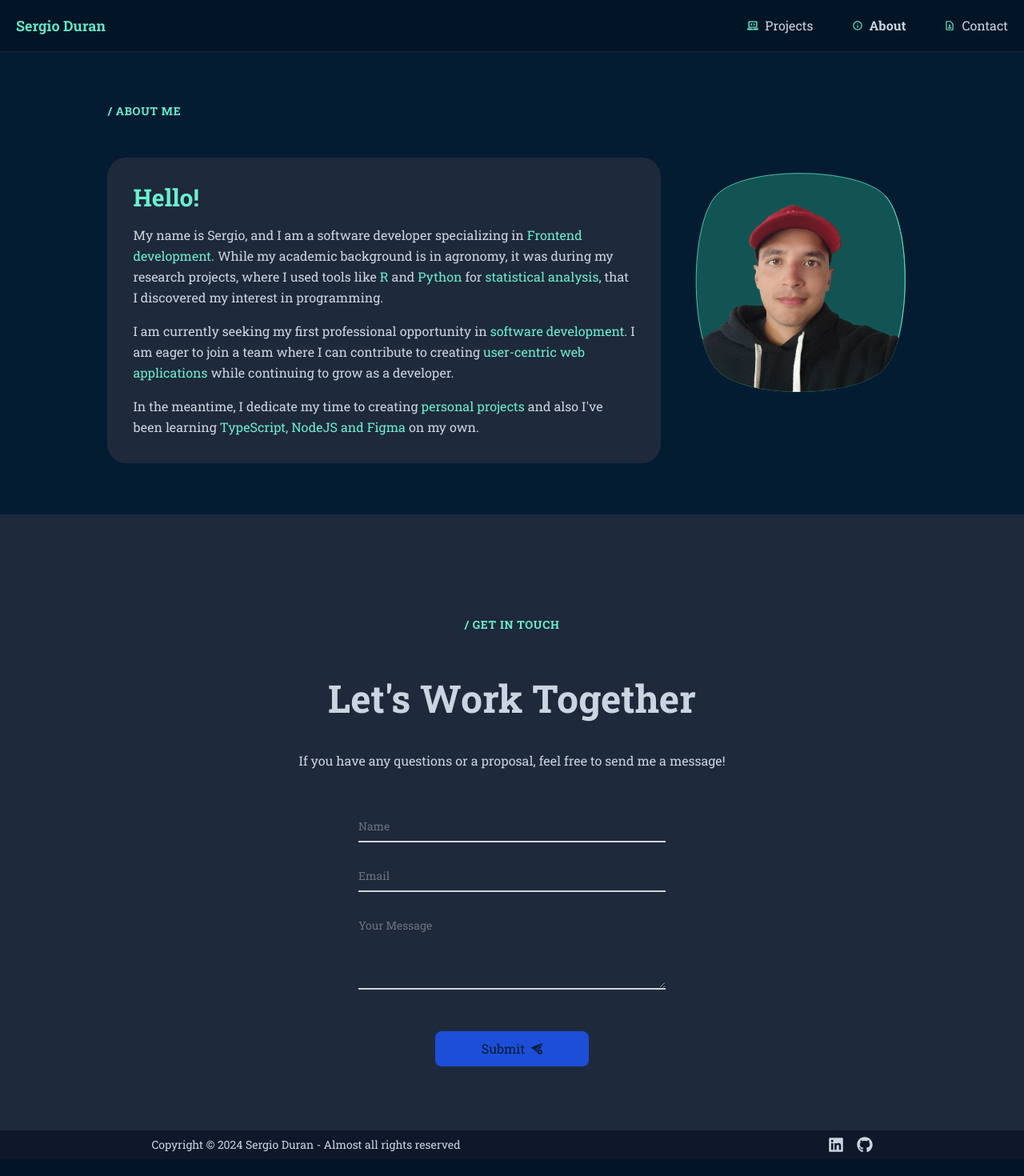
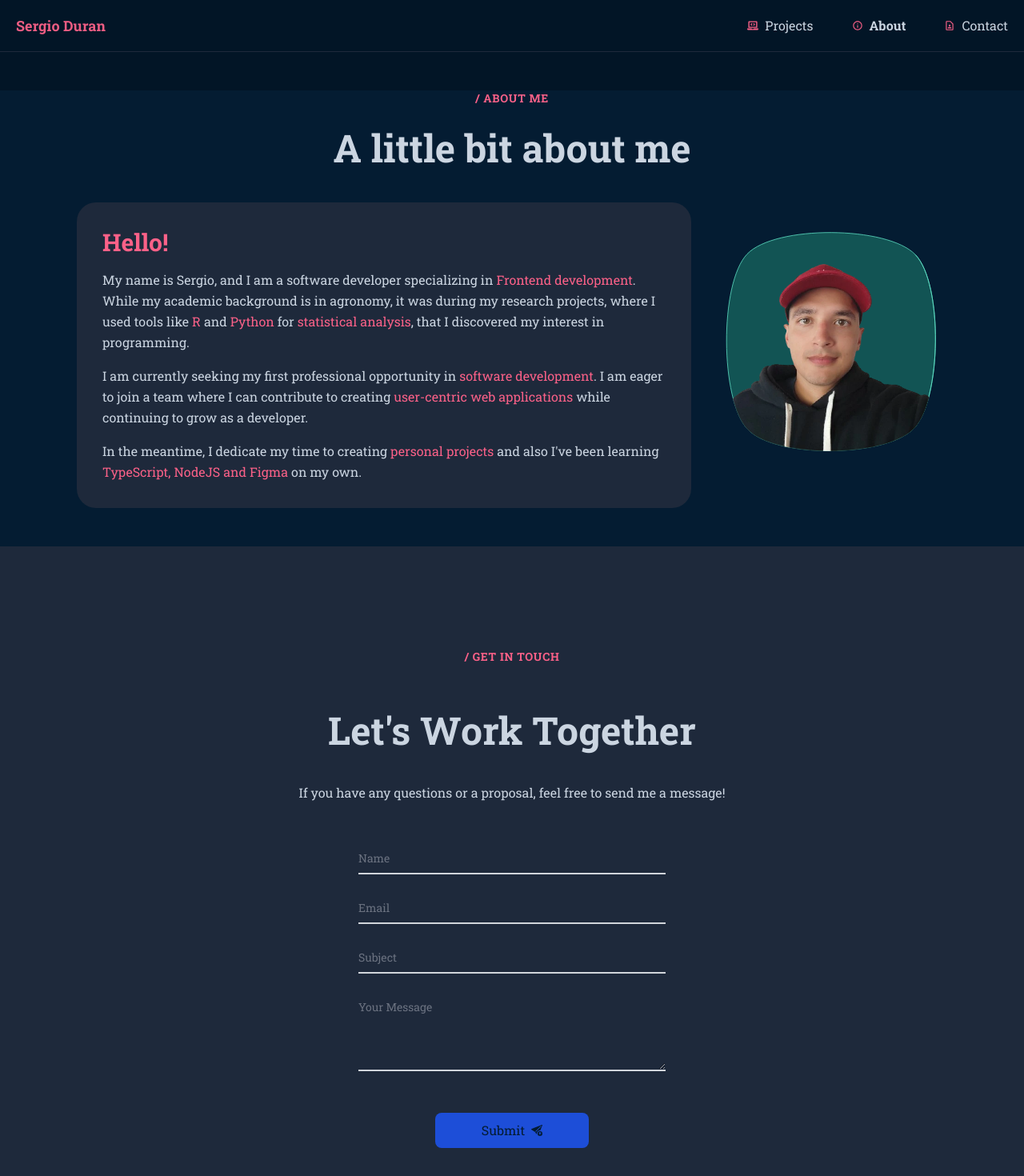
Before and after one commit to tutaabsoluta/portfolio, a React (Vite) app: page /about in a window 1280 px wide. Shown: the top 1470 px of the page at 80% size. Before the commit the page ends 1449 px from the top, so only its background shows below. Built offline with nearby package versions, Linux system fonts and the light colour scheme.

Commit message:
font changes

```diff
--- a/src/components/AboutInfo.jsx
+++ b/src/components/AboutInfo.jsx
@@ -3,22 +3,21 @@ import { AboutContent, Selfie } from "../components";
 
 export const AboutInfo = () => {
   return (
-    <div className="relative w-full h-full">
+    <div>
 
-      {/* Contenido principal */}
-      <div className="relative z-10 flex items-center justify-center gap-8 p-16">
-        <div className="w-3/5">
-        <div className="flex flex-col mb-8">
-          <h3 className="text-primary mb-4 uppercase tracking-wider text-sm">
-            {`/ About me`}
-          </h3>
-          {/* <div className="w-[100px] h-[1px] bg-primary"></div> */}
-        </div>
-          <AboutContent />
-        </div>
+      <h3 className="text-primary mb-4 uppercase tracking-wider text-sm text-center mt-12">{`/ About me`}</h3>
+      <h2 className="text-terciary text-center leading-normal">A little bit about me</h2>
 
-        <div className="">
-          <Selfie />
+      <div className="relative w-full h-full">
+        <div className="relative z-10 flex items-center justify-center gap-8 pb-12">
+          <div className="w-3/5">
+            <div className="flex flex-col mb-8"></div>
+            <AboutContent />
+          </div>
+
+          <div className="">
+            <Selfie />
+          </div>
         </div>
       </div>
     </div>
--- a/src/ui/ContactForm.jsx
+++ b/src/ui/ContactForm.jsx
@@ -39,6 +39,24 @@ export const ContactForm = () => {
         </label>
       </div>
 
+      {/* Subject Field */}
+      <div className="relative z-0 min-w-96 mb-5 group">
+        <input
+          type="email"
+          name="floating_email"
+          id="floating_email"
+          className="block py-2.5 px-0 min-w-96 text-sm text-gray-900 bg-transparent border-0 border-b-2 border-gray-300 appearance-none dark:text-white dark:border-gray-600 dark:focus:border-primary focus:outline-none focus:ring-0 focus:border-primary peer"
+          placeholder=" "
+          required
+        />
+        <label
+          htmlFor="floating_email"
+          className="peer-focus:font-medium absolute text-sm text-gray-500 dark:text-gray-400 duration-300 transform -translate-y-6 scale-75 top-3 -z-10 origin-[0] peer-focus:start-0 rtl:peer-focus:translate-x-1/4 peer-focus:text-primary peer-focus:dark:text-primary peer-placeholder-shown:scale-100 peer-placeholder-shown:translate-y-0 peer-focus:scale-75 peer-focus:-translate-y-6"
+        >
+          Subject
+        </label>
+      </div>
+
       {/* Message Field */}
       <div className="relative z-0 min-w-96 mb-5 group">
         <textarea
--- a/tailwind.config.js
+++ b/tailwind.config.js
@@ -8,9 +8,9 @@ export default {
     extend: {
       fontFamily: [ 'Roboto Slab', 'serif' ],
       colors: {
-        primary: '#6befce',
+        primary: '#fb6188',
         secondary: '#1F371C',
-        terciary: '#CBD5E1',
+        terciary: '#CBD5E1', //CBD5E1
         neutral: '#021526', // bg 04293A
         accent: '#041C32', // footer,
       },
```
